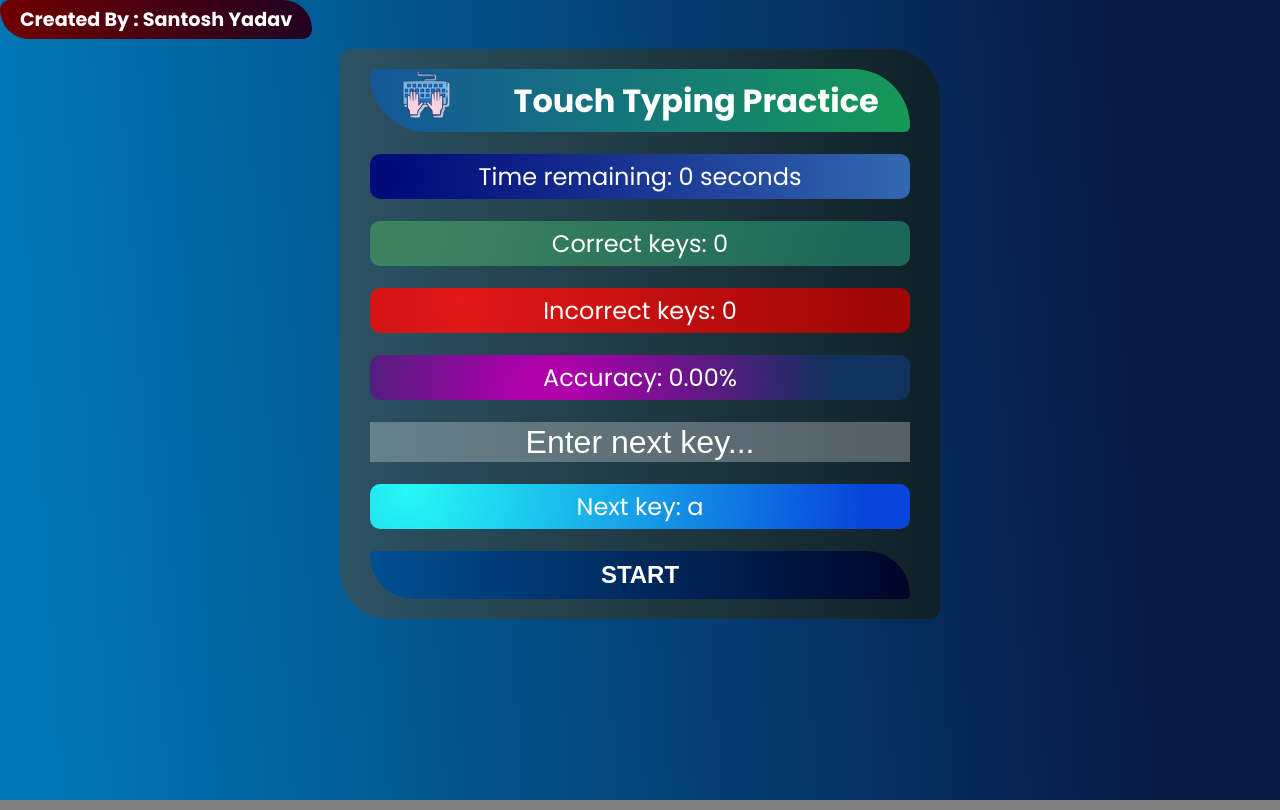
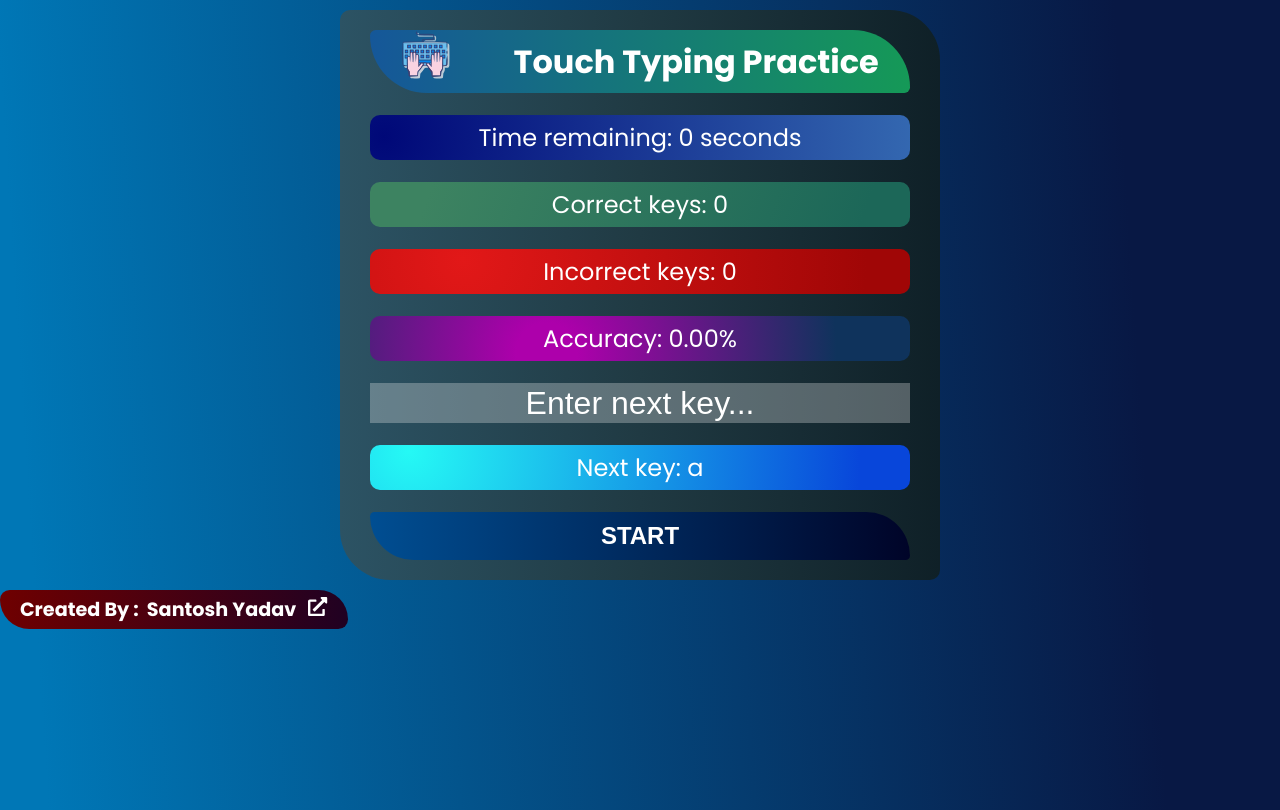
Before and after one commit to santoshy1101/touch-typing-practice, a React (Vite) app: page / in a window 1280 px wide. Built offline with nearby package versions, Linux system fonts and the light colour scheme.

Commit message:
added portfolio link

```diff
--- a/src/App.jsx
+++ b/src/App.jsx
@@ -1,9 +1,9 @@
 import React, { useState, useEffect, useRef } from 'react'
 import keyPressSound from '/keyPressSound.mp3' // Import the sound file
-
+import {FaExternalLinkAlt} from "react-icons/fa"
 import './App.css'
 
-const App = React.memo(() => {
+const App = () => {
   const [currentKeyIndex, setCurrentKeyIndex] = useState(0)
   const [correctKeys, setCorrectKeys] = useState(0)
   const [incorrectKeys, setIncorrectKeys] = useState(0)
@@ -71,7 +71,7 @@ const App = React.memo(() => {
 
   return (
     <>
-      <span className="credit">Created By : Santosh Yadav</span>
+
       <div className="container">
         <h1>
           {' '}
@@ -110,10 +110,10 @@ const App = React.memo(() => {
           </button>
         )}
       </div>
-
+      <span className="credit">Created By : &nbsp;<a href="https://santoshy1101.github.io/" target='blank'> Santosh Yadav  &nbsp; <FaExternalLinkAlt /></a></span>
       <audio ref={audioRef} src={keyPressSound} />
     </>
   )
-})
+}
 
 export default App
```
